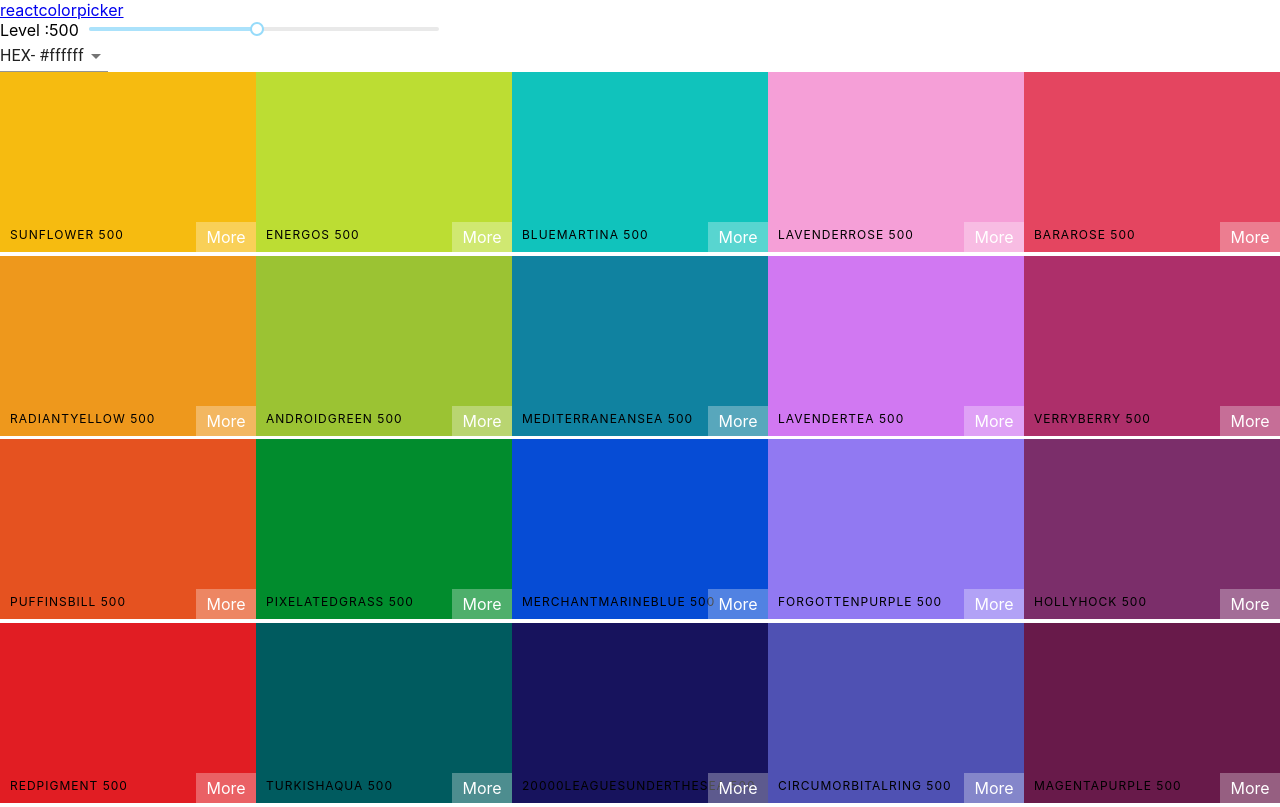
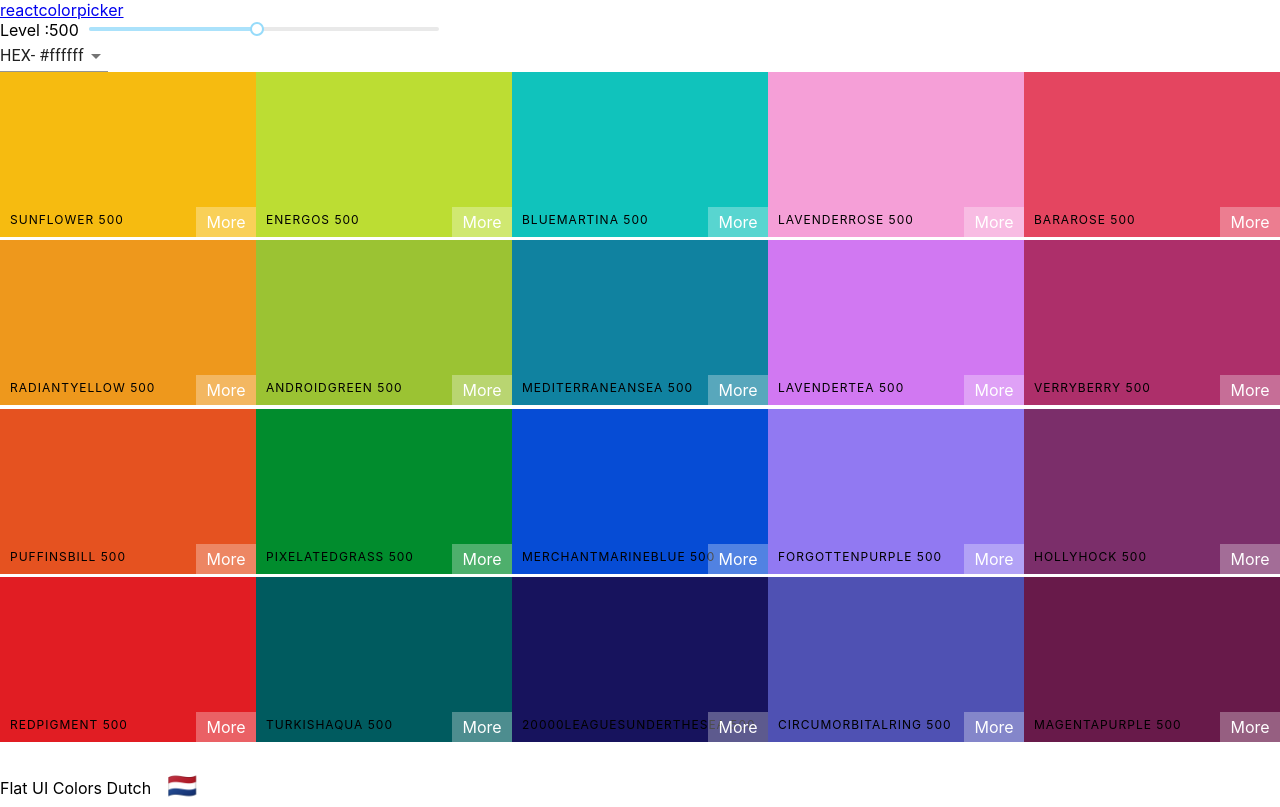
Before and after one commit to tanaya123-comp/Color-Project, a React (Create React App) app: page / in a window 1280 px wide. Built offline with nearby package versions, Linux system fonts and the light colour scheme.

Commit message:
add palette footer

```diff
--- a/src/Pallete.css
+++ b/src/Pallete.css
@@ -1,5 +1,7 @@
 .Pallete{
     height: 100vh;
+    display: flex;
+    flex-direction: column;
 }
 
 .Pallete-colors{
@@ -35,3 +37,17 @@
     margin-top: -3px;
 
 }
+
+.palette-footer{
+    background-color: white;
+    height:5vh;
+    display: flex;
+    justify-content: flex-end;
+    align-items:center;
+    font-weight: bold;
+}
+
+.emoji{
+    font-size: 1.5rem;
+    margin: 0 1rem;
+}
--- a/src/Pallete.js
+++ b/src/Pallete.js
@@ -31,11 +31,11 @@
 
         render()
         {
-            const { colors } =this.props.palette;
+            const { colors,paletteName,emoji } =this.props.palette;
             const { level ,format } =this.state;
             const colorBoxes=colors[level].map(c=>{
 
-                return  <ColorBox background={c[format]} name={c.name}/>
+                return  <ColorBox background={c[format]} name={c.name} key={c.id}/>
             });
 
 
@@ -48,6 +48,12 @@
                     <div className="Pallete-colors">
                         {colorBoxes}
                     </div>
+                    <br/>
+                    <br/>
+                    <footer className="Palette-footer">
+                            {paletteName}
+                            <span className="emoji">{emoji}</span>
+                    </footer>
 
                 </div>
             );
```
Also changed, not shown: 1 other file (tests, documents, lock files or other folders).
